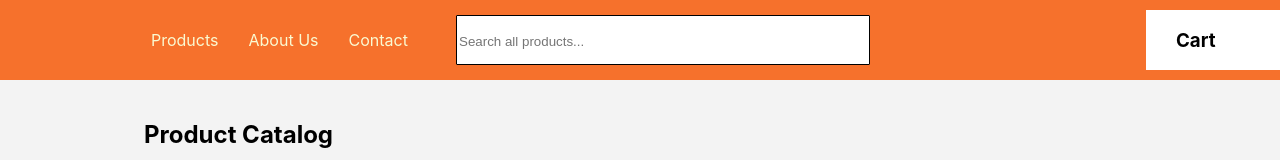
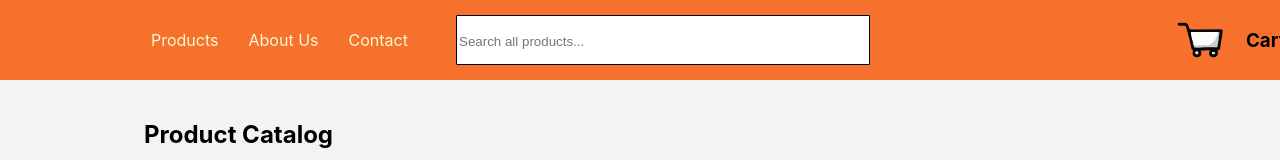
Before and after one commit to Nathan-Dow/LSCS-TakeHomeActivity, a React (Vite) app: page / in a window 1280 px wide. Shown: the top 160 px of the page. Built offline with nearby package versions, Linux system fonts and the light colour scheme; no server answers.

Commit message:
feat: added cart icon

```diff
--- a/src/components/cartview/CartView.jsx
+++ b/src/components/cartview/CartView.jsx
@@ -1,6 +1,5 @@
 import styles from './CartView.module.css'
 export default function CartView({cart, onClose}){
-    console.log("Cart contents:", cart);
 
     return(
         <>
--- a/src/components/cartview/CartView.module.css
+++ b/src/components/cartview/CartView.module.css
@@ -54,3 +54,7 @@
 .cartTitle{
   padding-left: 20px;
 }
+
+h3{
+    margin-left: 20px;
+}
--- a/src/components/navbar/Navbar.jsx
+++ b/src/components/navbar/Navbar.jsx
@@ -32,6 +32,7 @@ export default function Navbar({query, setQuery, cart}){
                     </div>
 
                     <div className={styles.cartHolder} onClick={()=>setClicked(true)}>
+                        <img src="src/assets/cart.png" alt="cart" width={50} height={40}/>
                         <h3>Cart</h3>
                     </div>
 
--- a/src/components/navbar/Navbar.module.css
+++ b/src/components/navbar/Navbar.module.css
@@ -49,9 +49,12 @@ li{
 
 .cartHolder{
     margin-left: 20%;
-    background-color: white;
     min-width: 200px;
     padding-left: 30px;
+    display: flex;
+    flex-direction: row;
+    gap: 0px;
+    align-items: center;
 }
 
 .cartHolder:hover{
```
Also changed, not shown: src/assets/cart.png (added).
